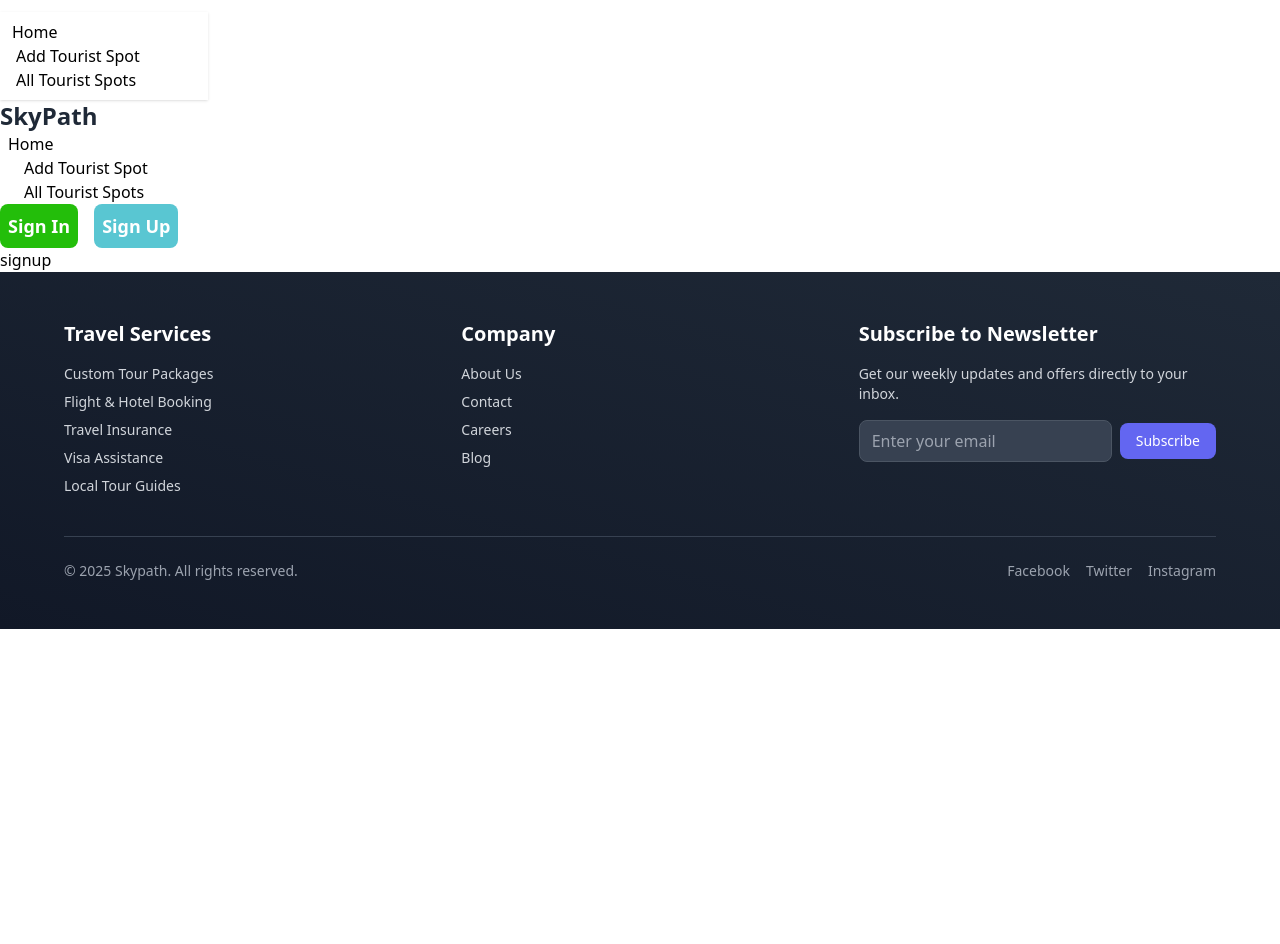
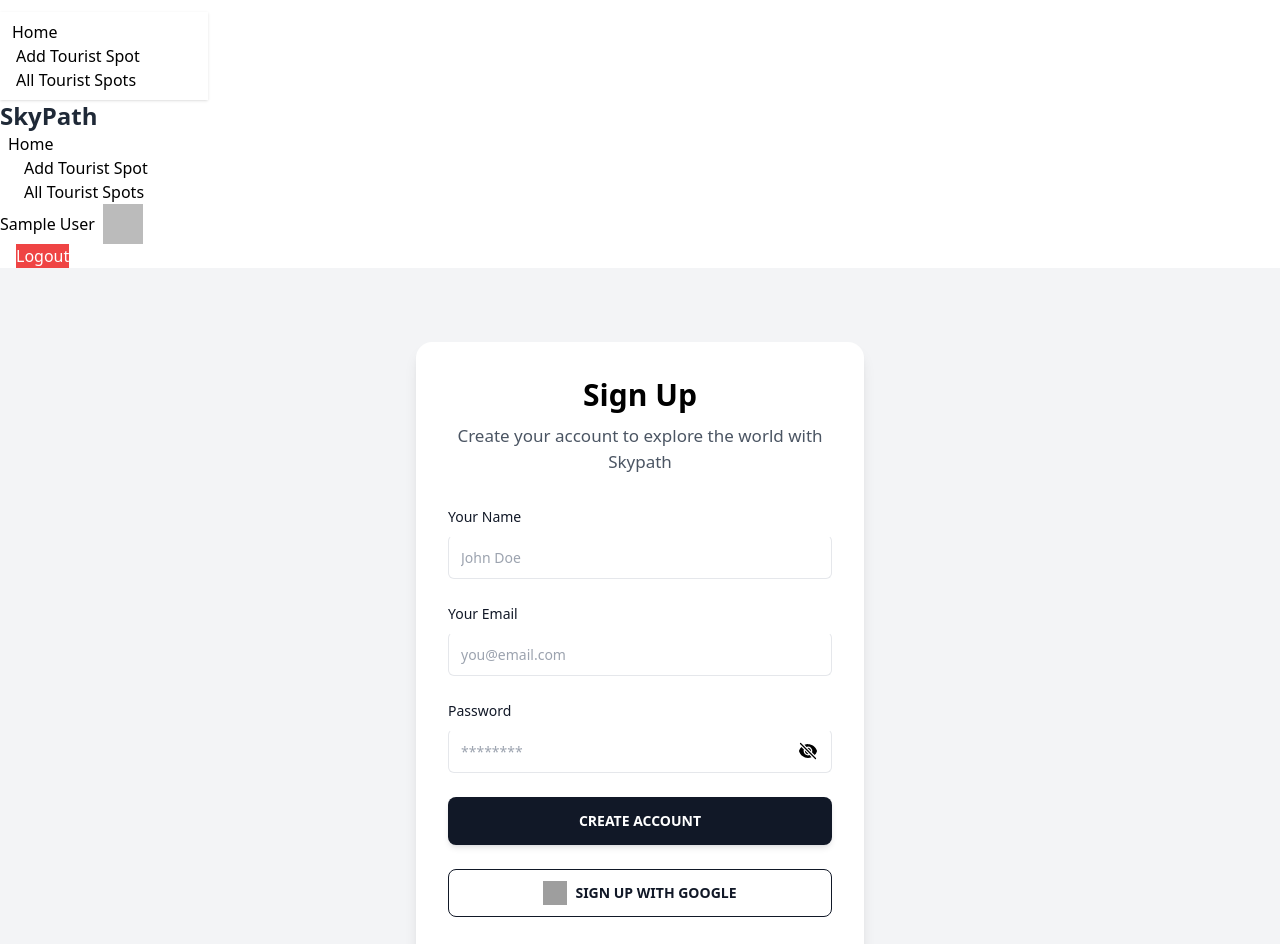
Before and after one commit to NazmulHasanNahin/skypath-client, a React (Vite) app: page /signup in a window 1280 px wide. Shown: the top 944 px of the page. Before the commit the page ends 800 px from the top, so only its background shows below. Built offline with nearby package versions, Linux system fonts and the light colour scheme; no server answers; sample sign-in values are in the browser's storage; grey boxes are pictures that could not be loaded.

Commit message:
google sign in

```diff
--- a/package.json
+++ b/package.json
@@ -12,11 +12,14 @@
   "dependencies": {
     "@heroicons/react": "^2.2.0",
     "@material-tailwind/react": "^2.1.10",
+    "firebase": "^11.6.0",
     "react": "^19.0.0",
     "react-dom": "^19.0.0",
     "react-helmet": "^6.1.0",
     "react-router-dom": "^7.5.0",
     "react-spinners": "^0.16.1",
+    "react-toastify": "^11.0.5",
+    "sonner": "^2.0.3",
     "sweetalert2": "^11.19.1",
     "swiper": "^11.2.6"
   },
--- a/src/Components/Auth/SignIn.jsx
+++ b/src/Components/Auth/SignIn.jsx
@@ -1,16 +1,60 @@
-import { useState } from "react";
+import { useContext, useState } from "react";
 import { Typography, Input, Button } from "@material-tailwind/react";
 import { EyeSlashIcon, EyeIcon } from "@heroicons/react/24/solid";
-import { Link } from "react-router-dom";
+import { Link, useLocation, useNavigate } from "react-router-dom";
+import { AuthContext } from "../Provider/Authprovider";
+import { Toaster, toast } from 'sonner';
 
 const SignIn = () => {
   const [passwordShown, setPasswordShown] = useState(false);
   const togglePasswordVisiblity = () => setPasswordShown((cur) => !cur);
 
+
+  const { creategoogleUser } = useContext(AuthContext);
+
+  const { idsignin } = useContext(AuthContext);
+  const location = useLocation();
+  const navigate = useNavigate();
+  console.log(location);
+
+  const handlesignin = e => {
+    e.preventDefault();
+    const form = new FormData(e.currentTarget);
+    const email = form.get("email");
+    const password = form.get("password");
+
+    idsignin(email, password)
+      .then(result => {
+        navigate(location?.state ? location.state : "/");
+        toast.success('Successfully logged in!');
+        console.log(result.user);
+      })
+      .catch(error => {
+        toast.error('Failed to log in');
+        console.error(error);
+
+      })
+
+  };
+
+  // google er login
+  const handlegoogle = () => {
+    creategoogleUser()
+      .then(result => {
+        navigate(location?.state ? location.state : "/");
+        toast.success('Successfully logged in with Google!');
+        console.log(result.user);
+      })
+      .catch(error => {
+        toast.error('Failed to log in with Google');
+        console.error(error);
+      })
+  };
+
+
+
   return (
     <section className="min-h-screen flex items-center justify-center bg-gray-100 px-4">
-
-
       <div className="bg-white p-8 rounded-2xl shadow-lg w-full max-w-md">
         <Typography variant="h3" color="blue-gray" className="mb-2 text-center">
           Sign In
@@ -19,7 +63,7 @@ const SignIn = () => {
           Enter your email and password to sign in
         </Typography>
 
-        <form action="#" className="text-left">
+        <form onSubmit={handlesignin} className="text-left">
           {/* Email */}
           <div className="mb-6">
             <label htmlFor="email">
@@ -32,6 +76,7 @@ const SignIn = () => {
             </label>
             <Input
               id="email"
+              required
               color="gray"
               size="lg"
               type="email"
@@ -54,11 +99,13 @@ const SignIn = () => {
             </label>
             <Input
               id="password"
+              name="password"
               size="lg"
               placeholder="********"
               labelProps={{ className: "hidden" }}
               className="w-full placeholder:opacity-100 focus:border-t-primary border-t-blue-gray-200"
               type={passwordShown ? "text" : "password"}
+              required
               icon={
                 <i onClick={togglePasswordVisiblity} className="cursor-pointer">
                   {passwordShown ? (
@@ -75,12 +122,13 @@ const SignIn = () => {
           <Button color="gray" size="lg" className="mt-4" fullWidth>
             Sign In
           </Button>
+        </form>
 
         {/* Forgot Password */}
         <div className="mt-3 flex justify-end">
           <Typography
             as="a"
-              href="#"
+            href=""
             color="blue-gray"
             variant="small"
             className="font-medium hover:underline text-sm"
@@ -91,6 +139,7 @@ const SignIn = () => {
 
         {/* Google Sign In */}
         <Button
+          onClick={handlegoogle}
           variant="outlined"
           size="lg"
           className="mt-6 flex h-12 items-center justify-center gap-2"
@@ -115,8 +164,11 @@ const SignIn = () => {
             Create account
           </Link>
         </Typography>
-        </form>
+
       </div>
+
+
+
     </section>
   );
 };
--- a/src/Components/Auth/Signup.jsx
+++ b/src/Components/Auth/Signup.jsx
@@ -1,9 +1,130 @@
+import { useState } from "react";
+import { Typography, Input, Button } from "@material-tailwind/react";
+import { EyeSlashIcon, EyeIcon } from "@heroicons/react/24/solid";
+import { Link } from "react-router-dom";
+
 const Signup = () => {
-    return (
-        <div>
-           <h1>signup</h1>
-        </div>
-    );
+  const [passwordShown, setPasswordShown] = useState(false);
+  const togglePasswordVisibility = () => setPasswordShown((cur) => !cur);
+
+  return (
+    <section className="min-h-screen flex items-center justify-center bg-gray-100 px-4">
+      <div className="bg-white p-8 rounded-2xl shadow-lg w-full max-w-md">
+        <Typography variant="h3" color="blue-gray" className="mb-2 text-center">
+          Sign Up
+        </Typography>
+        <Typography className="mb-8 text-gray-600 font-normal text-center text-[17px]">
+          Create your account to explore the world with Skypath
+        </Typography>
+
+        {/* ✅ Only Name, Email, Password kept inside the form */}
+        <form action="#" className="text-left">
+          {/* Name */}
+          <div className="mb-6">
+            <label htmlFor="name">
+              <Typography
+                variant="small"
+                className="mb-2 block font-medium text-gray-900"
+              >
+                Your Name
+              </Typography>
+            </label>
+            <Input
+              id="name"
+              color="gray"
+              size="lg"
+              type="text"
+              name="name"
+              placeholder="John Doe"
+              className="w-full placeholder:opacity-100 focus:border-t-primary border-t-blue-gray-200"
+              labelProps={{ className: "hidden" }}
+            />
+          </div>
+
+          <div className="mb-6">
+            <label htmlFor="email">
+              <Typography
+                variant="small"
+                className="mb-2 block font-medium text-gray-900"
+              >
+                Your Email
+              </Typography>
+            </label>
+            <Input
+              id="email"
+              color="gray"
+              size="lg"
+              type="email"
+              name="email"
+              placeholder="you@email.com"
+              className="w-full placeholder:opacity-100 focus:border-t-primary border-t-blue-gray-200"
+              labelProps={{ className: "hidden" }}
+            />
+          </div>
+
+          <div className="mb-6">
+            <label htmlFor="password">
+              <Typography
+                variant="small"
+                className="mb-2 block font-medium text-gray-900"
+              >
+                Password
+              </Typography>
+            </label>
+            <Input
+              id="password"
+              size="lg"
+              placeholder="********"
+              labelProps={{ className: "hidden" }}
+              className="w-full placeholder:opacity-100 focus:border-t-primary border-t-blue-gray-200"
+              type={passwordShown ? "text" : "password"}
+              icon={
+                <i onClick={togglePasswordVisibility} className="cursor-pointer">
+                  {passwordShown ? (
+                    <EyeIcon className="h-5 w-5" />
+                  ) : (
+                    <EyeSlashIcon className="h-5 w-5" />
+                  )}
+                </i>
+              }
+            />
+          </div>
+
+          <Button color="gray" size="lg" className="mt-4" fullWidth>
+            Create Account
+          </Button>
+        </form>
+
+
+        {/* Google Sign Up */}
+        <Button
+          variant="outlined"
+          size="lg"
+          className="mt-6 flex h-12 items-center justify-center gap-2"
+          fullWidth
+        >
+          <img
+            src="https://www.material-tailwind.com/logos/logo-google.png"
+            alt="google"
+            className="h-6 w-6"
+          />
+          Sign up with Google
+        </Button>
+
+        {/* Already have an account */}
+        <Typography
+          variant="small"
+          color="gray"
+          className="mt-6 text-center font-normal"
+        >
+          Already have an account?{" "}
+          <Link to="/signin" className="font-medium text-gray-900 hover:underline">
+            Sign in
+          </Link>
+        </Typography>
+      </div>
+    </section>
+  );
 };
 
 export default Signup;
--- /dev/null
+++ b/src/Components/Firebase/firebase.config.js
@@ -0,0 +1,14 @@
+import { initializeApp } from "firebase/app";
+
+const firebaseConfig = {
+  apiKey: "AIzaSyDyTTPQ5g_VyKC4zPRbl-m4aOwgt0gh2NY",
+  authDomain: "skypath-ffd69.firebaseapp.com",
+  projectId: "skypath-ffd69",
+  storageBucket: "skypath-ffd69.firebasestorage.app",
+  messagingSenderId: "136311476316",
+  appId: "1:136311476316:web:a4adbfe63ee8506d651699"
+};
+
+const app = initializeApp(firebaseConfig);
+
+export default app;
--- a/src/Components/Home/CountryName.jsx
+++ b/src/Components/Home/CountryName.jsx
@@ -2,7 +2,7 @@ import { Link } from "react-router-dom";
 
 
 const CountryName = ({ allcountry }) => {
-  console.log(allcountry);
+  // console.log(allcountry);
   return (
     <div className="px-4 md:px-12 lg:px-20 py-10">
       <h2 className="text-3xl md:text-4xl font-bold mb-8  text-center">Top Tourist Countries</h2>
--- /dev/null
+++ b/src/Components/Provider/AuthProvider.jsx
@@ -0,0 +1,71 @@
+import { createContext, useEffect, useState } from "react";
+import { createUserWithEmailAndPassword, getAuth, onAuthStateChanged, signInWithEmailAndPassword, signInWithPopup, signOut } from "firebase/auth";
+import app from "../Firebase/firebase.config";
+import { GoogleAuthProvider } from "firebase/auth";
+
+export const AuthContext = createContext(null);
+const auth = getAuth(app);
+
+const googleProvider = new GoogleAuthProvider();
+
+
+
+const Authprovider = ({ children }) => {
+
+    const [user, setUser] = useState(null);
+    const [loading, setLoading] = useState(true);
+
+
+    //user create kora
+    const createUser = (email, password) => {
+        setLoading(true);
+        return createUserWithEmailAndPassword(auth, email, password);
+    }
+
+    //google sign in
+    const creategoogleUser = () =>{
+        setLoading(true);
+        return signInWithPopup(auth,googleProvider);
+    }
+    //user login with mail and pass
+    const idsignin = (email,password) =>{
+        setLoading(true);
+        return signInWithEmailAndPassword(auth,email,password);
+    }
+
+    //logout
+
+    const logout = () =>{
+        setLoading(true);
+        return signOut(auth);
+    }
+
+
+    useEffect(() => {
+        const unsubscribe = onAuthStateChanged(auth, currentUser => {
+            console.log("user= ",currentUser);
+
+            setUser(currentUser);
+            setLoading(false);
+
+        });
+        return () => {
+            unsubscribe();
+        }
+    })
+
+
+    //all pass kro
+    const authinfo = {
+        user, loading, createUser,creategoogleUser,idsignin,logout,
+    }
+
+
+    return (
+        <AuthContext.Provider value={authinfo}>
+            {children}
+        </AuthContext.Provider>
+    );
+};
+
+export default Authprovider;
--- /dev/null
+++ b/src/Components/Provider/PrivateRoute.jsx
@@ -0,0 +1,33 @@
+import { useContext } from "react";
+import { AuthContext } from "./Authprovider";
+import { GridLoader } from "react-spinners";
+import { Navigate, useLocation } from "react-router-dom";
+
+
+const PrivateRoute = ({ children }) => {
+
+
+    const { user, loading } = useContext(AuthContext);
+
+    const location = useLocation();
+
+    if (loading) {
+        return <div className="flex justify-center items-center h-[50vh]">
+            <GridLoader />
+        </div>
+    }
+
+    if (user) {
+        return children;
+    }
+
+
+
+    return (
+
+        <Navigate state={location.pathname} to={"/signin"} > </Navigate>
+
+    );
+};
+
+export default PrivateRoute;
--- a/src/Components/Shared/Nav.jsx
+++ b/src/Components/Shared/Nav.jsx
@@ -1,8 +1,22 @@
+import { useContext } from "react";
 import { NavLink, useLocation, Link } from "react-router-dom";
+import { AuthContext } from "../Provider/Authprovider";
+import { toast } from 'sonner';
 
 const Nav = () => {
     const location = useLocation();
     const isActive = (path) => location.pathname === path;
+
+    const { user, logout } = useContext(AuthContext);
+
+
+    const handlelogout = () => {
+        logout()
+            .then(result => {
+                toast.success('Successfully logged out');
+                console.log(result.user);
+            })
+    }
 
     return (
         <div>
@@ -85,8 +99,27 @@ const Nav = () => {
                         </div>
                     </ul>
                 </div>
-                <div className="navbar-end space-x-2">
-                    <div className="flex gap-4">
+
+                <div className="navbar-end space-x-4">
+                    {user ? (
+                        <>
+                            <div className="flex items-center space-x-2">
+                                <div>
+                                    <h1>{user.displayName || ""}</h1>
+                                </div>
+                                <div className="avatar">
+                                    <div className="w-10 rounded-full">
+                                        <img src={user.photoURL || "https://img.daisyui.com/images/stock/photo-1534528741775-53994a69daeb.webp"} alt="User Profile" />
+                                    </div>
+                                </div>
+                                <span className="text-lg font-semibold">{user.name}</span>
+                            </div>
+                            <button onClick={handlelogout} className="btn bg-red-500 text-white">
+                                Logout
+                            </button>
+                        </>
+                    ) : (
+                        <>
                             <Link to="/signin">
                                 <div className="p-2 bg-[#23be0a] rounded-lg inline-flex justify-center items-center gap-2.5">
                                     <button className="text-center text-white text-lg font-semibold font-['Work Sans']">
@@ -94,7 +127,6 @@ const Nav = () => {
                                     </button>
                                 </div>
                             </Link>
-
                             <Link to="/signup">
                                 <div className="p-2 bg-[#59c6d2] rounded-lg inline-flex justify-center items-center gap-2.5">
                                     <button className="text-center text-white text-lg font-semibold font-['Work Sans']">
@@ -102,9 +134,13 @@ const Nav = () => {
                                     </button>
                                 </div>
                             </Link>
+                        </>
+                    )}
                 </div>
             </div>
-            </div>
+
+
+
         </div>
 
     );
--- a/src/main.jsx
+++ b/src/main.jsx
@@ -4,13 +4,16 @@ import './index.css'
 import App from './App.jsx'
 import { RouterProvider } from 'react-router-dom'
 import Routes from './Components/Routes/Routes.jsx'
-
+import Authprovider from './Components/Provider/Authprovider.jsx'
+import { Toaster } from 'sonner'
 
 
 
 createRoot(document.getElementById('root')).render(
   <StrictMode>
+    <Authprovider>
       <RouterProvider router={Routes} ></RouterProvider>
-
-  </StrictMode>,
+      <Toaster richColors position="top-right" />
+    </Authprovider>,
+  </StrictMode>
 )
```
Also changed, not shown: src/Components/Routes/Routes.jsx (+7 -6 lines), 1 other file (tests, documents, lock files or other folders). Lines whose indentation alone changed are shown as unchanged.
